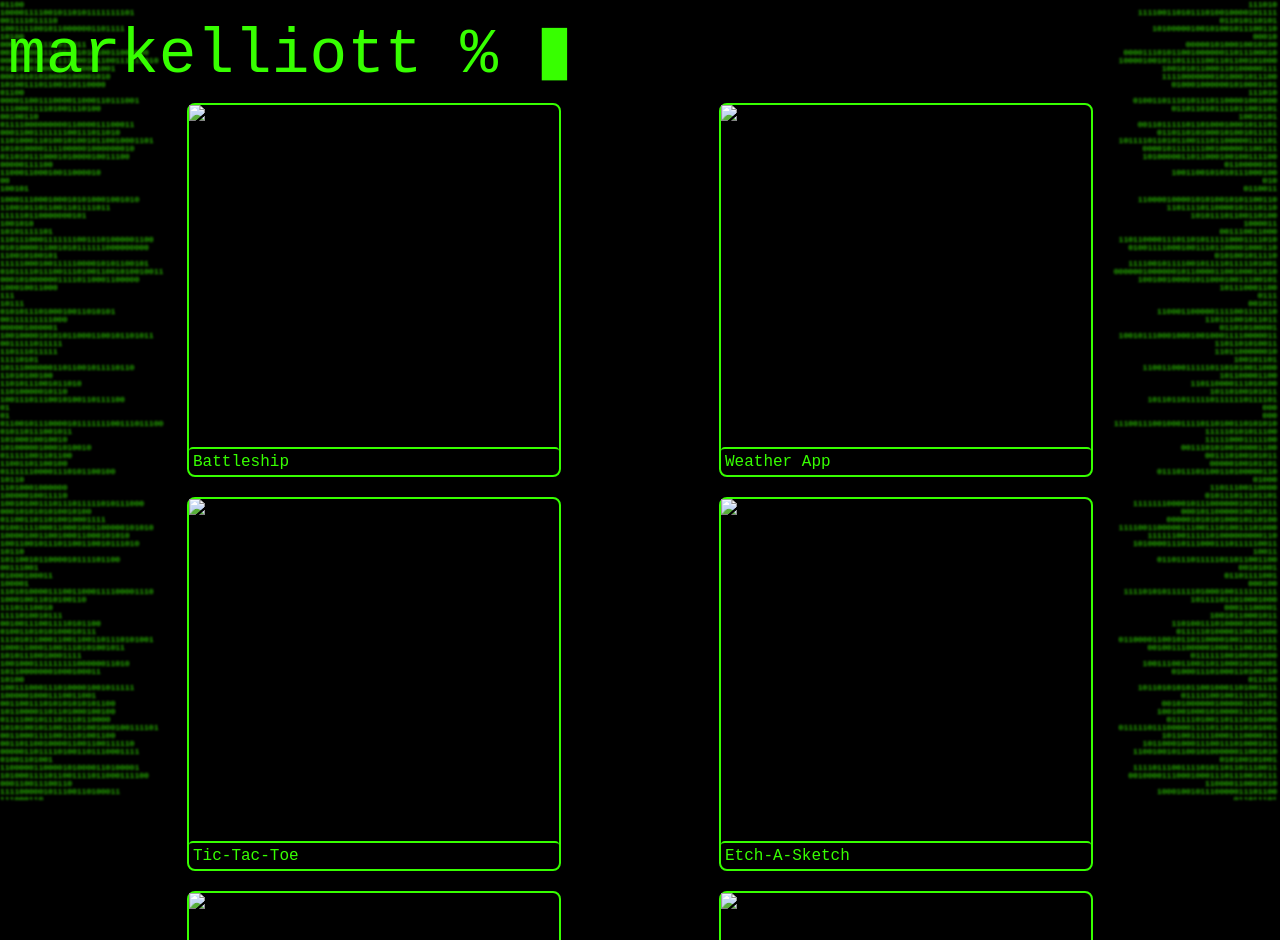
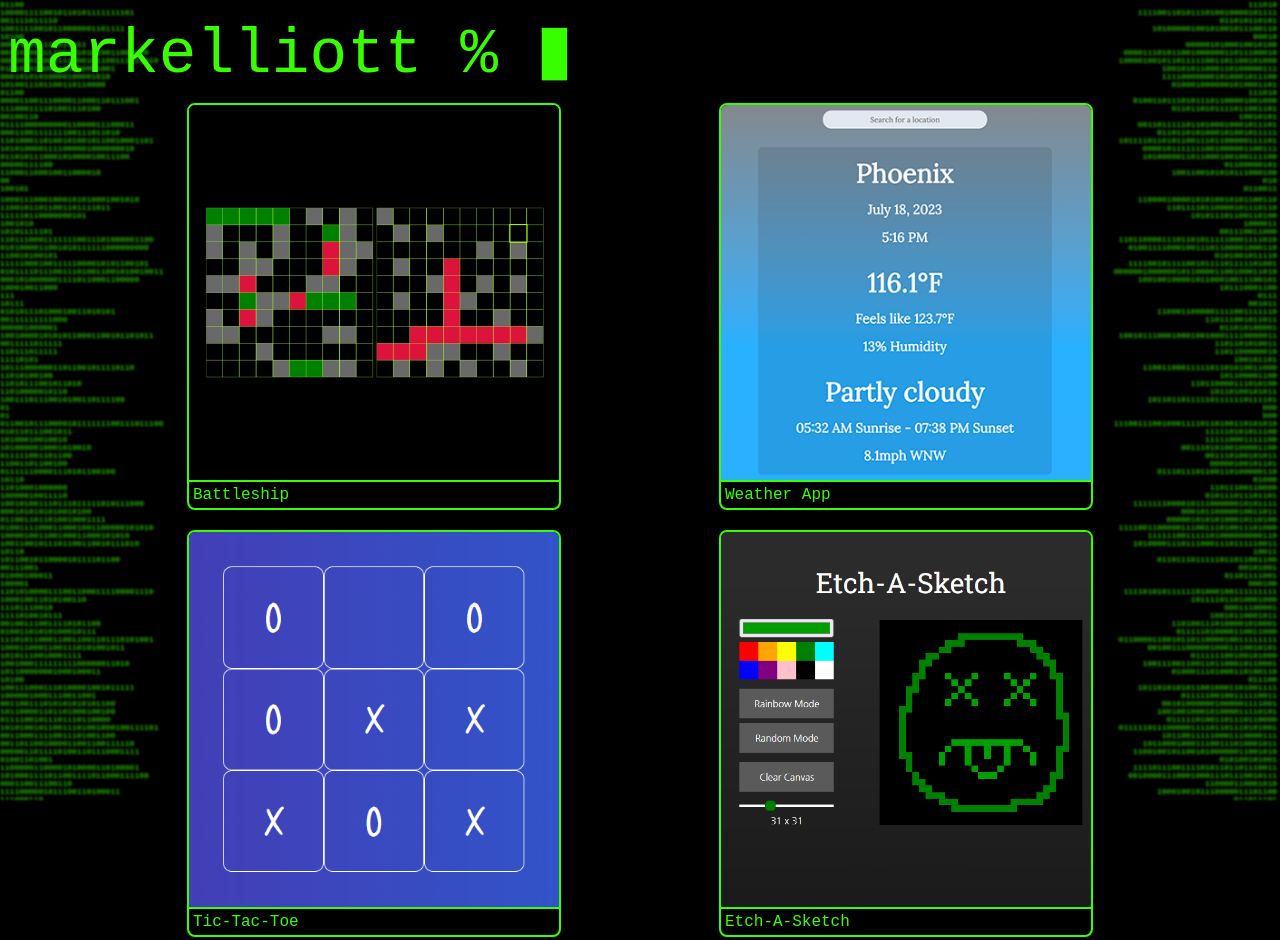
Before and after one commit to Mark-Elliott5/portfolio, a website built with webpack: page dist/index.html in a window 1280 px wide. Shown: the top 940 px of the page. Built offline with nearby package versions, Linux system fonts and the light colour scheme; files whose address does not match are found by name.

Commit message:
Added images. styles

```diff
--- a/src/index.js
+++ b/src/index.js
@@ -82,7 +82,7 @@ function generateBackground() {
     textElem.setAttribute('y', i);
     textElem.setAttribute(
       'style',
-      `font-size: 8px; white-space: pre; text-wrap: nowrap; fill: var(--main-color); white-space: pre;`
+      `font-size: 8px; fill: var(--main-color); white-space: pre;`
     );
     textElem.textContent = generateBinaryString();
     svg.append(textElem);
@@ -94,16 +94,28 @@ function updateBackground() {
     document.getElementsByTagNameNS('http://www.w3.org/2000/svg', 'text')
   );
   for (let i = 0; i < textElems.length; i += 1) {
+    // background text flicker effect:
+    // textElems[i].setAttribute(
+    //   'style',
+    //   `font-size: 8px; fill: rgb(55,${
+    //     255 - Math.floor(Math.random() * 30)
+    //   },0); white-space: pre;`
+    // );
+    // better bg text flicker effect:
+    // textElems[i].setAttribute(
+    //   'opacity',
+    //   `${(90 + Math.floor(Math.random() * 10)) / 100}`
+    // );
     const yValue = parseInt(textElems[i].getAttribute('y'), 10);
     if (yValue <= window.innerHeight + 1) {
       textElems[i].setAttribute('y', yValue + 1);
     } else {
+      // when text goes off window, give it a new string then move it to top
       textElems[i].textContent = generateBinaryString();
       textElems[i].setAttribute('y', '0');
     }
   }
-  const intervalTime = 25;
-  setTimeout(updateBackground, intervalTime);
+  setTimeout(updateBackground, 25);
 }
 
 function pageSetup() {
```
Also changed, not shown: dist/images/admin-dashboard.png (added), dist/images/battleship.png (added), dist/images/calculator.png (added), dist/images/etch-a-sketch.png (added), dist/images/library-app.png (added), dist/images/tic-tac-toe.png (added), dist/images/weather-app.png (added), dist/index.html, dist/styles.css.
